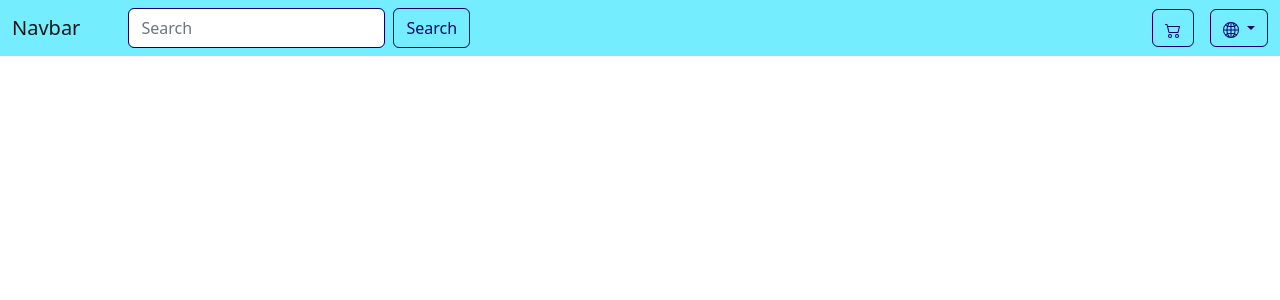
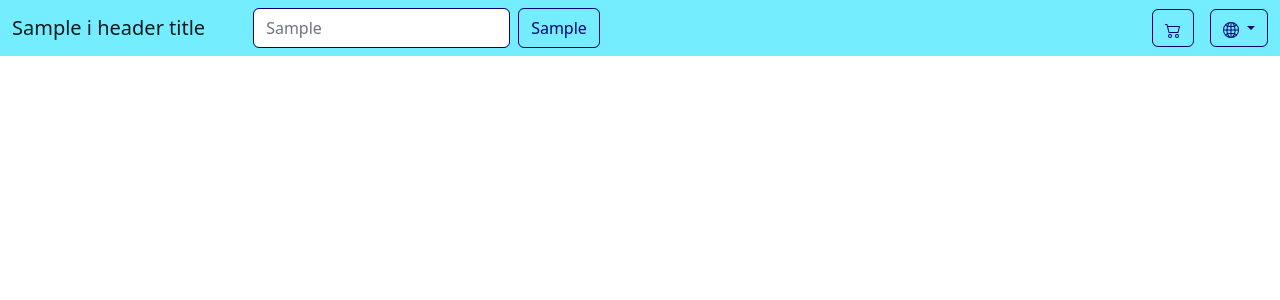
Before and after one commit to imolinav/comercio-electronico-pr1, a PHP site: template pages/shared/header/header.view.phtml in a window 1280 px wide. Shown: the top 300 px of the page. Run offline with PHP 8.4, Linux system fonts and the light colour scheme; the template is opened without the code that fills it: most values are stand-ins (such as "Sample title", 1, 10 or a date in 2020).

Commit message:
feat: add header translations

```diff
--- a/pages/shared/header/header.view.phtml
+++ b/pages/shared/header/header.view.phtml
@@ -6,17 +6,17 @@
     <meta name="viewport" content="width=device-width, initial-scale=1.0">
     <link rel="stylesheet" href="pages/styles.css">
     <link href="https://cdn.jsdelivr.net/npm/bootstrap@5.2.2/dist/css/bootstrap.min.css" rel="stylesheet" integrity="sha384-Zenh87qX5JnK2Jl0vWa8Ck2rdkQ2Bzep5IDxbcnCeuOxjzrPF/et3URy9Bv1WTRi" crossorigin="anonymous">
-    <title>Document</title>
+    <title><?= $i_header_title ?></title>
 </head>
 <body>
     <div class="header">
         <nav class="navbar bg-primary-color">
             <div class="container-fluid">
                 <div class="d-flex">
-                    <a class="navbar-brand text-secondary-color me-5">Navbar</a>
+                    <a class="navbar-brand text-secondary-color me-5"><?= $i_header_title ?></a>
                     <form class="d-flex">
-                        <input class="form-control me-2" type="search" placeholder="Search" aria-label="Search">
-                        <button class="btn btn-outline" type="submit">Search</button>
+                        <input class="form-control me-2" type="search" placeholder="<?= $i_header_search_input ?>" aria-label="Search">
+                        <button class="btn btn-outline" type="submit"><?= $i_header_search_button ?></button>
                     </form>
                 </div>
                 <div class="d-flex">
@@ -32,9 +32,9 @@
                             </svg>
                         </button>
                         <ul class="dropdown-menu dropdown-menu-end">
-                            <li><a class="dropdown-item" href="#">Castellano</a></li>
-                            <li><a class="dropdown-item" href="#">Catalán</a></li>
-                            <li><a class="dropdown-item" href="#">Inglés</a></li>
+                            <li><a class="dropdown-item" href="#"><?= $i_header_i18n_spanish ?></a></li>
+                            <li><a class="dropdown-item" href="#"><?= $i_header_i18n_catalan ?></a></li>
+                            <li><a class="dropdown-item" href="#"><?= $i_header_i18n_english ?></a></li>
                         </ul>
                     </div>
                 </div>
```
Also changed, not shown: internationalization/cat.php (+7 -0 lines), internationalization/en.php (+7 -0 lines), internationalization/es.php (+7 -0 lines).
